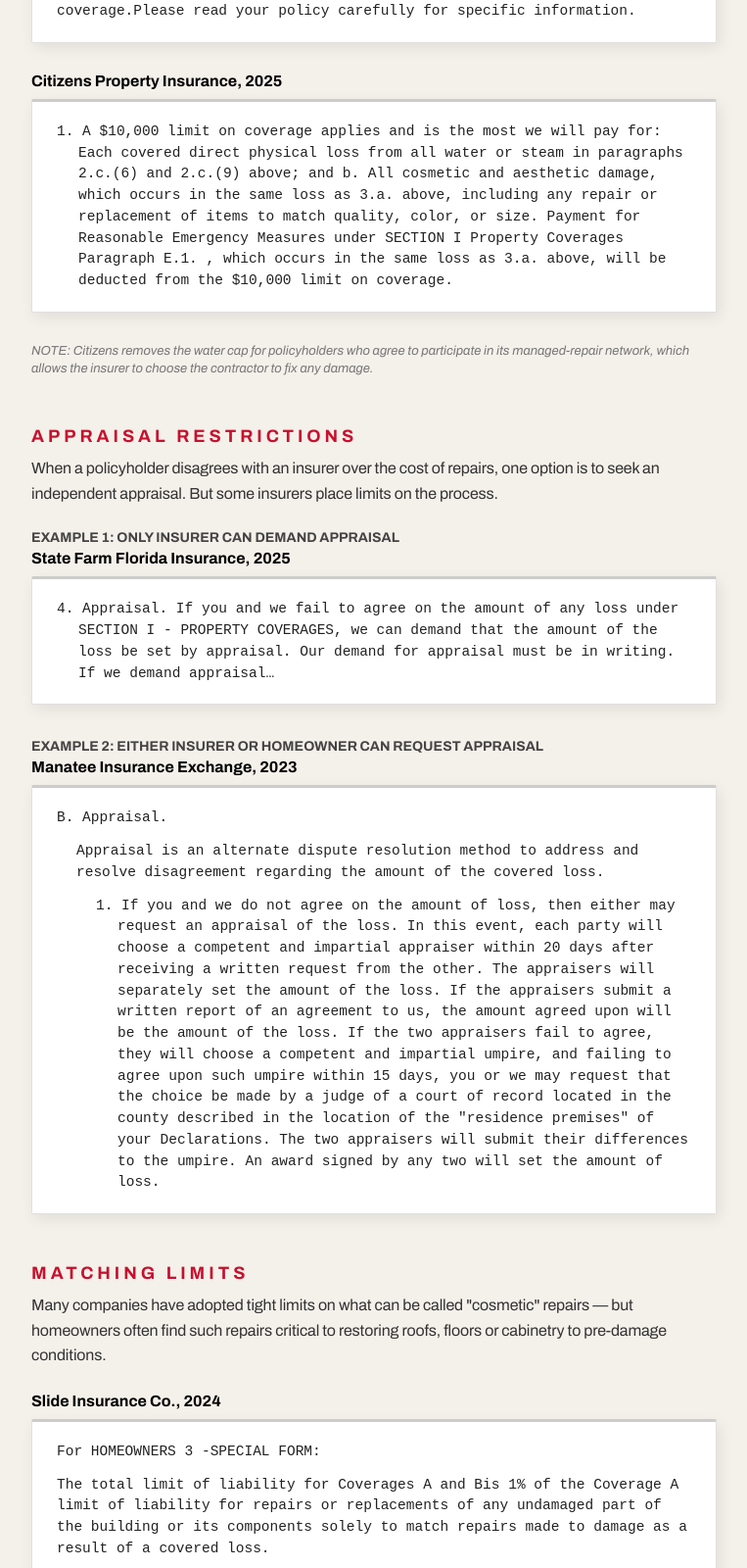
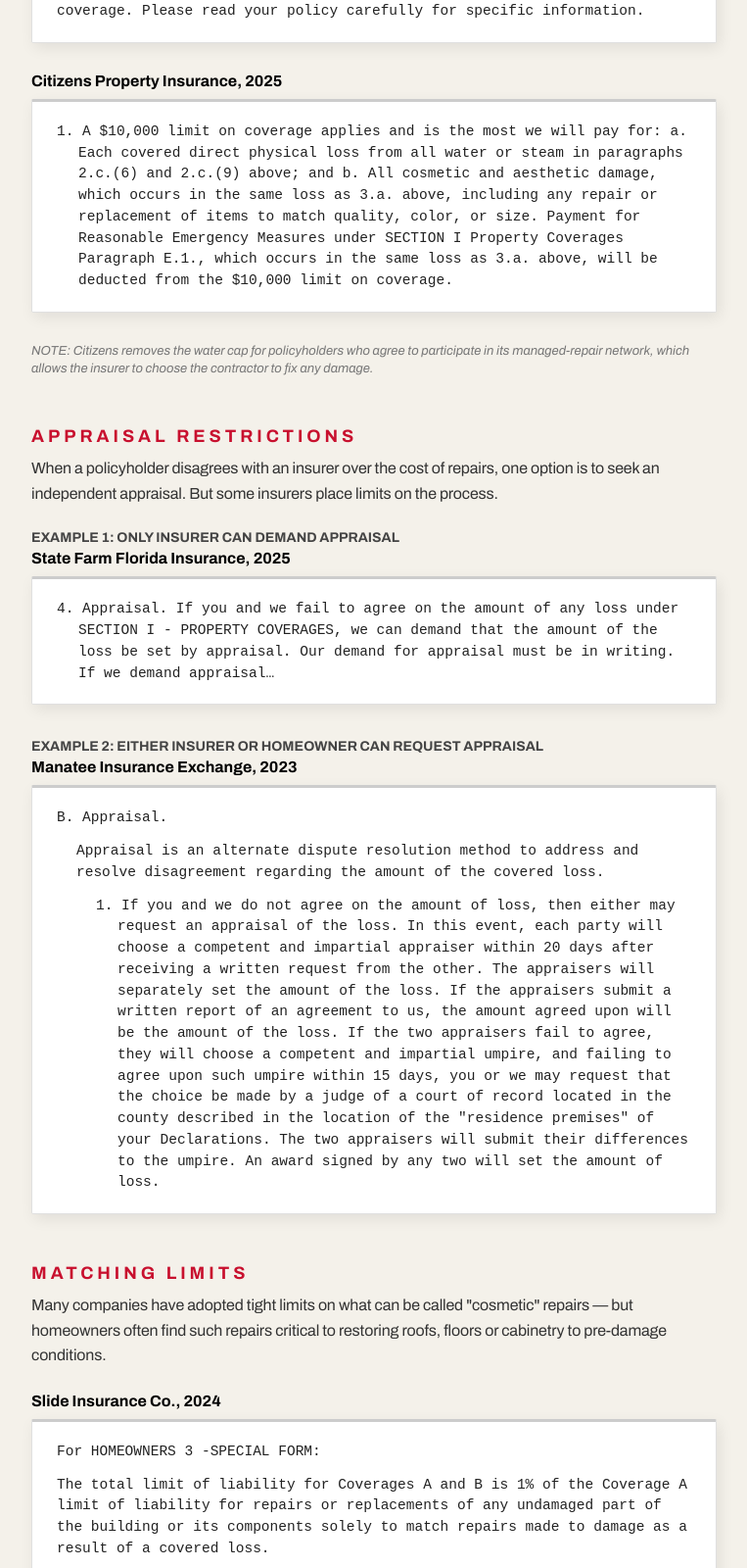
Before and after one commit to SunSentinel/insurance-policy-limitations, a plain HTML site: page index.html in a window 1280 px wide. Shown: the part 500-2100 px from the top of the page at 98% size, without its empty margins (258-1021 px from the left). Drawn offline with Linux system fonts and the light colour scheme.

Commit message:
Text correx

```diff
--- a/index.html
+++ b/index.html
@@ -168,14 +168,14 @@
     <div class="document-box">
         <div class="policy-text">
             <p class="underline">OTHER LIMITATIONS</p>
-            <p>Sl0,000 limit on nonweather water losses -If your policy includes the Limited Water Damage endorsement, your policy contains a limit on covered losses caused by accidental discharge or water of $10,000. Payment for reasonable emergency measures will be deducted from the $10,000 limit on coverage.Please read your policy carefully for specific information.</p>
+            <p>Sl0,000 limit on nonweather water losses - If your policy includes the Limited Water Damage endorsement, your policy contains a limit on covered losses caused by accidental discharge or water of $10,000. Payment for reasonable emergency measures will be deducted from the $10,000 limit on coverage. Please read your policy carefully for specific information.</p>
         </div>
     </div>
 
     <div class="company-name">Citizens Property Insurance, 2025</div>
     <div class="document-box">
         <div class="policy-text">
-            <p class="hanging-indent">1. A $10,000 limit on coverage applies and is the most we will pay for: Each covered direct physical loss from all water or steam in paragraphs 2.c.(6) and 2.c.(9) above; and b. All cosmetic and aesthetic damage, which occurs in the same loss as 3.a. above, including any repair or replacement of items to match quality, color, or size. Payment for Reasonable Emergency Measures under SECTION I Property Coverages Paragraph E.1. , which occurs in the same loss as 3.a. above, will be deducted from the $10,000 limit on coverage.</p>
+            <p class="hanging-indent">1. A $10,000 limit on coverage applies and is the most we will pay for: a. Each covered direct physical loss from all water or steam in paragraphs 2.c.(6) and 2.c.(9) above; and b. All cosmetic and aesthetic damage, which occurs in the same loss as 3.a. above, including any repair or replacement of items to match quality, color, or size. Payment for Reasonable Emergency Measures under SECTION I Property Coverages Paragraph E.1., which occurs in the same loss as 3.a. above, will be deducted from the $10,000 limit on coverage.</p>
         </div>
     </div>
 
@@ -211,7 +211,7 @@
     <div class="document-box">
         <div class="policy-text">
             <p>For HOMEOWNERS 3 -SPECIAL FORM:</p>
-            <p>The total limit of liability for Coverages A and Bis 1% of the Coverage A limit of liability for repairs or replacements of any undamaged part of the building or its components solely to match repairs made to damage as a result of a covered loss.</p>
+            <p>The total limit of liability for Coverages A and B is 1% of the Coverage A limit of liability for repairs or replacements of any undamaged part of the building or its components solely to match repairs made to damage as a result of a covered loss.</p>
             <p>This limitation does not increase the Coverage A or Coverage B limits of liability shown on the Declarations page, nor does it apply to damage otherwise limited or excluded.</p>
         </div>
     </div>
```
